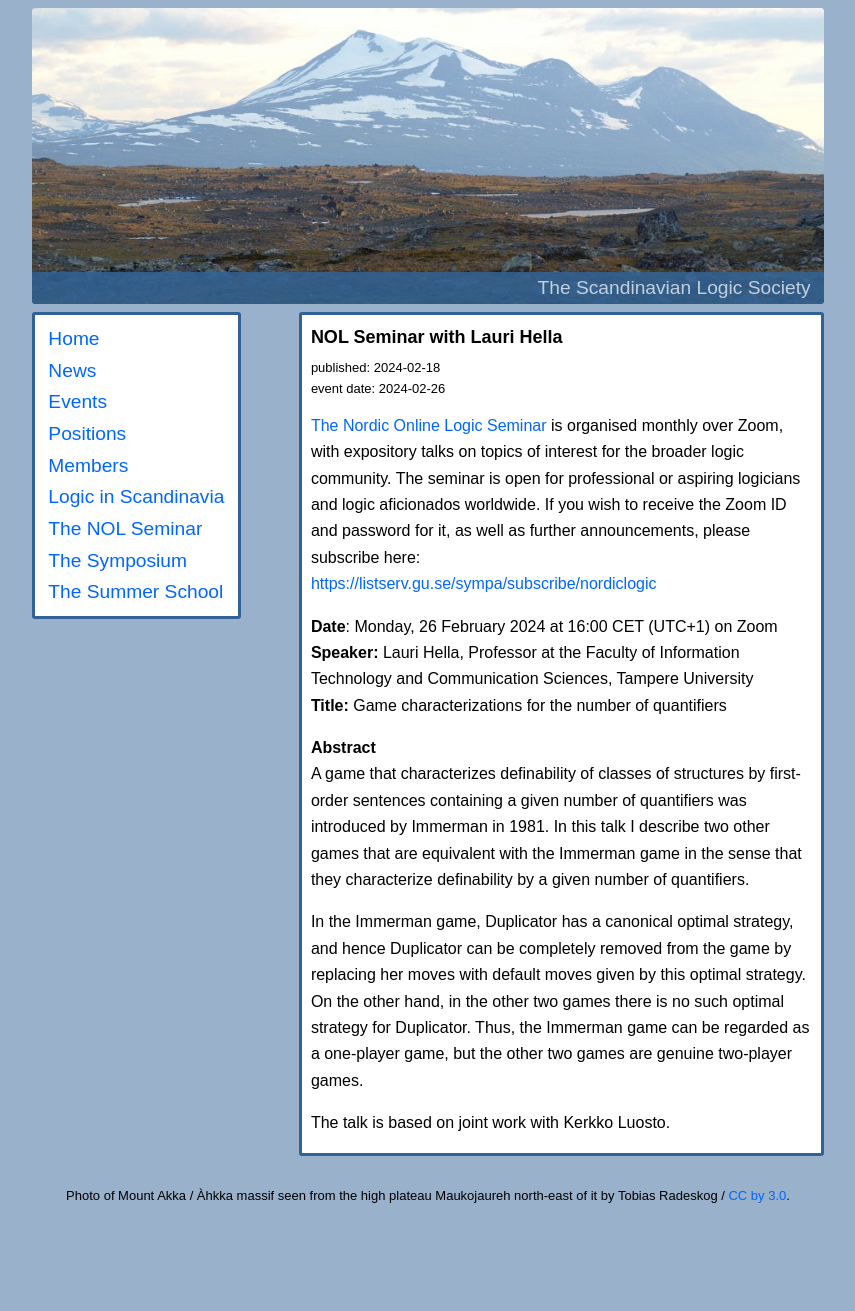
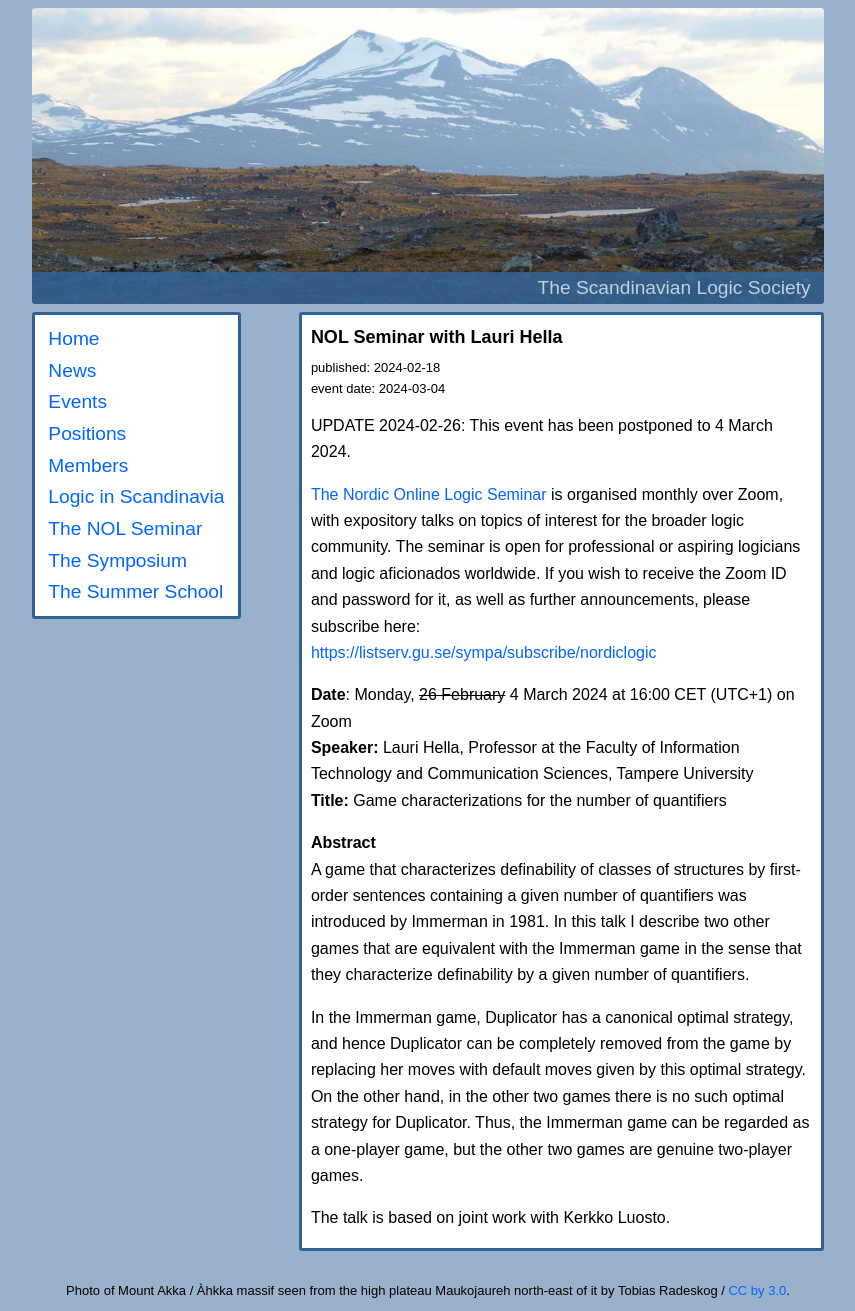
Before and after one commit to scandinavianlogic/scandinavianlogic.github.io, a Jekyll site: the page built from _posts/2024-02-18-NOL-Seminar-Lauri-Hella.md, in a window 1280 px wide. Shown: the whole page, without its empty margins (212-1067 px from the left). Built offline with Jekyll 4.4.1, drawn with Linux system fonts in a browser that asks for light colours; before the commit the page ends 1216 px from its top, so only the background shows below that.

Commit message:
postponed: NOL Seminar with Lauri Hella

```diff
--- a/_posts/2024-02-18-NOL-Seminar-Lauri-Hella.md
+++ b/_posts/2024-02-18-NOL-Seminar-Lauri-Hella.md
@@ -1,13 +1,18 @@
 ---
 layout: post
 title: "NOL Seminar with Lauri Hella"
-start_date: "2024-02-26"
-end_date: "2024-02-26"
+start_date: "2024-03-04"
+end_date: "2024-03-04"
 speaker: "Lauri Hella"
 talk_title: "Game characterizations for the number of quantifiers"
 category: ["events", "nol-seminar"]
 redirect_from: /2024-02-16-NOL-Seminar-Lauri-Hella.html
 ---
+
+UPDATE 2024-02-26:
+This event has been postponed to 4 March 2024.
+
+
 [The Nordic Online Logic Seminar](/the-NOL-seminar.html)
 is organised monthly over Zoom, with expository talks on topics of interest for
 the broader logic community. The seminar is open for professional or aspiring
@@ -15,7 +20,7 @@ logicians and logic aficionados worldwide. If you wish to receive the Zoom ID
 and password for it, as well as further announcements, please subscribe here:
 <https://listserv.gu.se/sympa/subscribe/nordiclogic>
 
-**Date**: Monday,  26 February 2024 at 16:00 CET (UTC+1) on Zoom
+**Date**: Monday,  ~~26 February~~ 4 March 2024 at 16:00 CET (UTC+1) on Zoom
 **Speaker:** Lauri Hella, Professor at the Faculty of Information Technology and
 Communication Sciences, Tampere University
 **Title:** Game characterizations for the number of quantifiers
```
